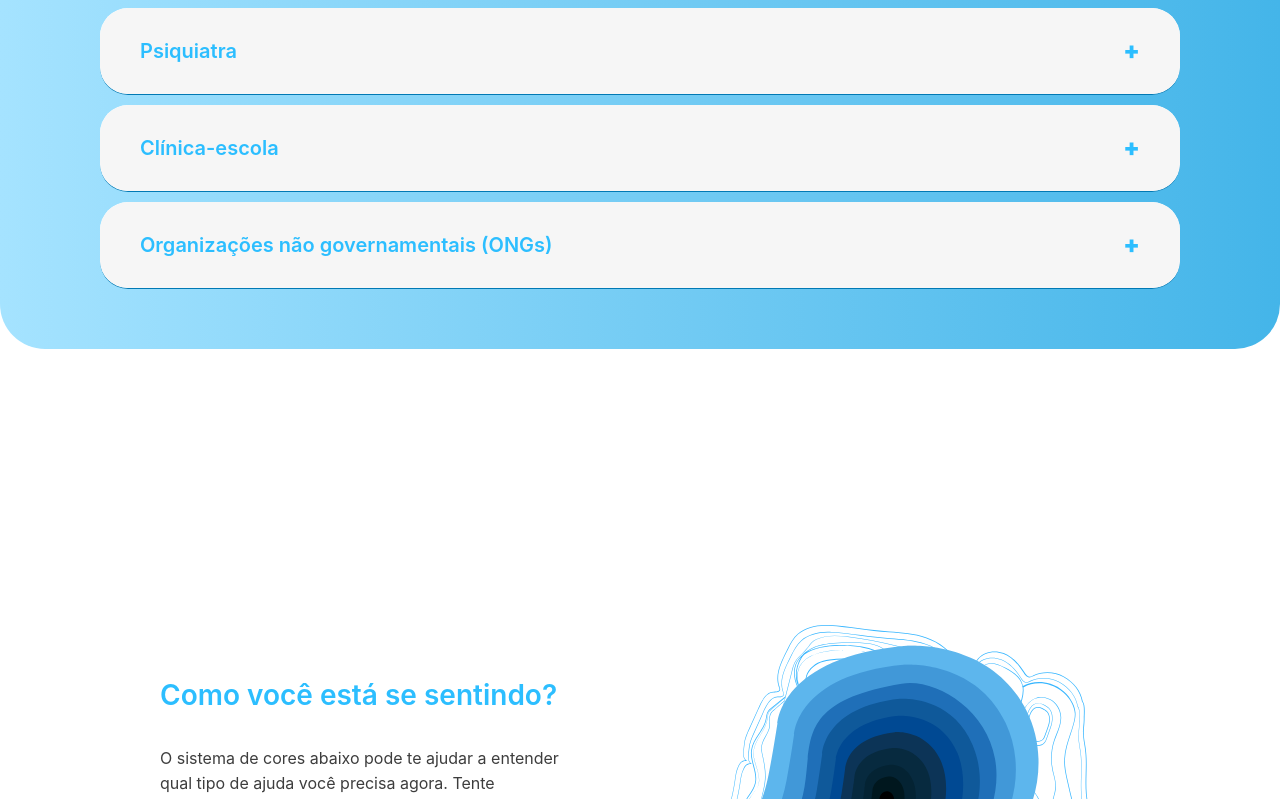
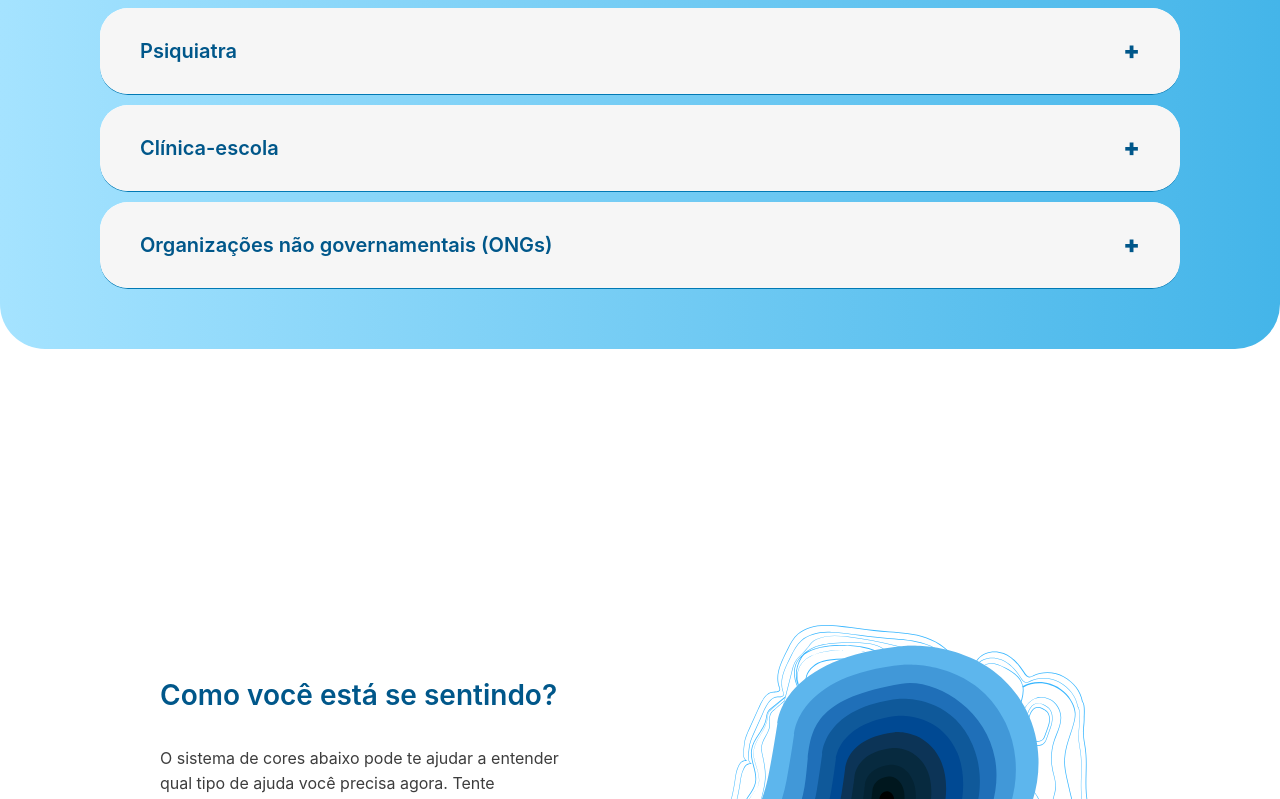
Before and after one commit to jucastrum/ajudarvoce, a Next.js app: page / in a window 1280 px wide. Shown: the part 3561-4360 px from the top of the page. Built offline with nearby package versions, Linux system fonts and the light colour scheme; a web font is replaced by a local one.

Commit message:
🔠Mudanças no Alt Text e Text Colors

```diff
--- a/src/components/Accordion/accordion.module.css
+++ b/src/components/Accordion/accordion.module.css
@@ -28,7 +28,7 @@
   .title {
     font-size: 20px;
     font-weight: 600;
-    color: #2CBEFF;
+    color: #00578A;
     font-family: 'SF Pro Text', sans-serif;
     text-align: start;
   }
@@ -37,7 +37,7 @@
   .icon {
     font-size: 1.5rem;
     font-weight: 900;
-    color: #2CBEFF;
+    color: #00578A;
     transition: transform 0.2s ease;
   }
 
--- a/src/components/HowFeel/HowFeel.module.css
+++ b/src/components/HowFeel/HowFeel.module.css
@@ -33,7 +33,7 @@
   }
 
   .title {
-    color: #2CBEFF;
+    color: #00578A;
     font-size: 28px;
     font-family: 'SF Pro Text', sans-serif;
     font-weight: 600;
--- a/src/components/Locations/Locations.module.css
+++ b/src/components/Locations/Locations.module.css
@@ -12,7 +12,7 @@
   .Title {
     font-size: 32px;
     font-weight: 700;
-    color: #2CBEFF;
+    color: #00578A;
   }
 
   .Subtitle {
--- a/src/components/Locations/Locations.tsx
+++ b/src/components/Locations/Locations.tsx
@@ -136,7 +136,7 @@ const Locations: React.FC = () => {
             <div className={styles.searchIconWrapper}>
               <img
                 src="/assets/LupaPesquisa.svg"
-                alt="Lupa Pesquisa"
+                alt="Lupa de Pesquisa"
               />
             </div>
           </div>
@@ -178,7 +178,7 @@ const Locations: React.FC = () => {
 
                 <div className={styles.buttonsArea}>
                   <a href={`tel:${location.phone}`} className={styles.phoneButton}>
-                    <img src="/assets/Telefone.svg" alt="Telefone" className={styles.buttonIcon} />
+                    <img src="/assets/Telefone.svg" alt="Ícone de Telefone" className={styles.buttonIcon} />
                     Telefone
                   </a>
                   <a
@@ -187,7 +187,7 @@ const Locations: React.FC = () => {
                     rel="noopener noreferrer"
                     className={styles.whatsappButton}
                   >
-                    <img src="/assets/Whatsapp.svg" alt="WhatsApp" className={styles.buttonIcon} />
+                    <img src="/assets/Whatsapp.svg" alt="Ícone do WhatsApp" className={styles.buttonIcon} />
                     WhatsApp
                   </a>
 
@@ -197,7 +197,7 @@ const Locations: React.FC = () => {
                   >
                     <img
                       src={openMapId === location.id ? "/assets/Closed.svg" : "/assets/MapIcon.svg"}
-                      alt="Mapa"
+                      alt="Ícone Mapa"
                       className={styles.buttonIcon}
                     />
                     {openMapId === location.id ? 'Fechar mapa' : 'Ver no mapa'}
```
